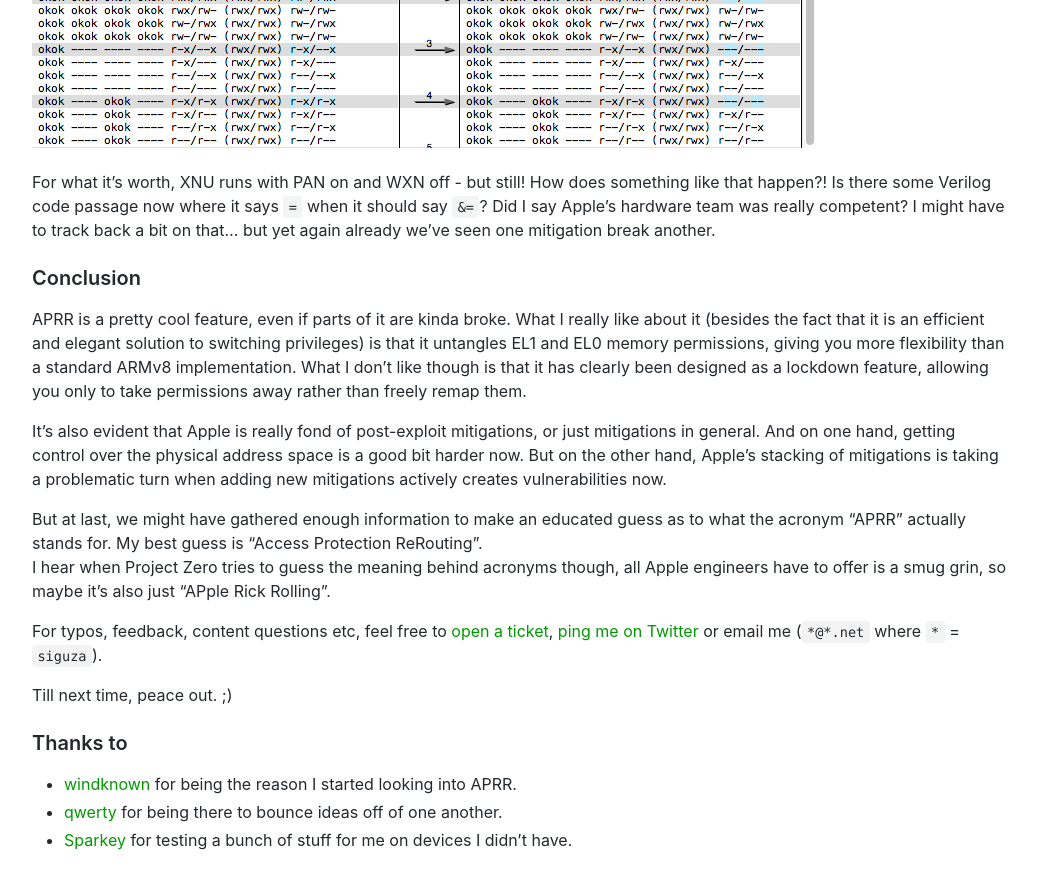
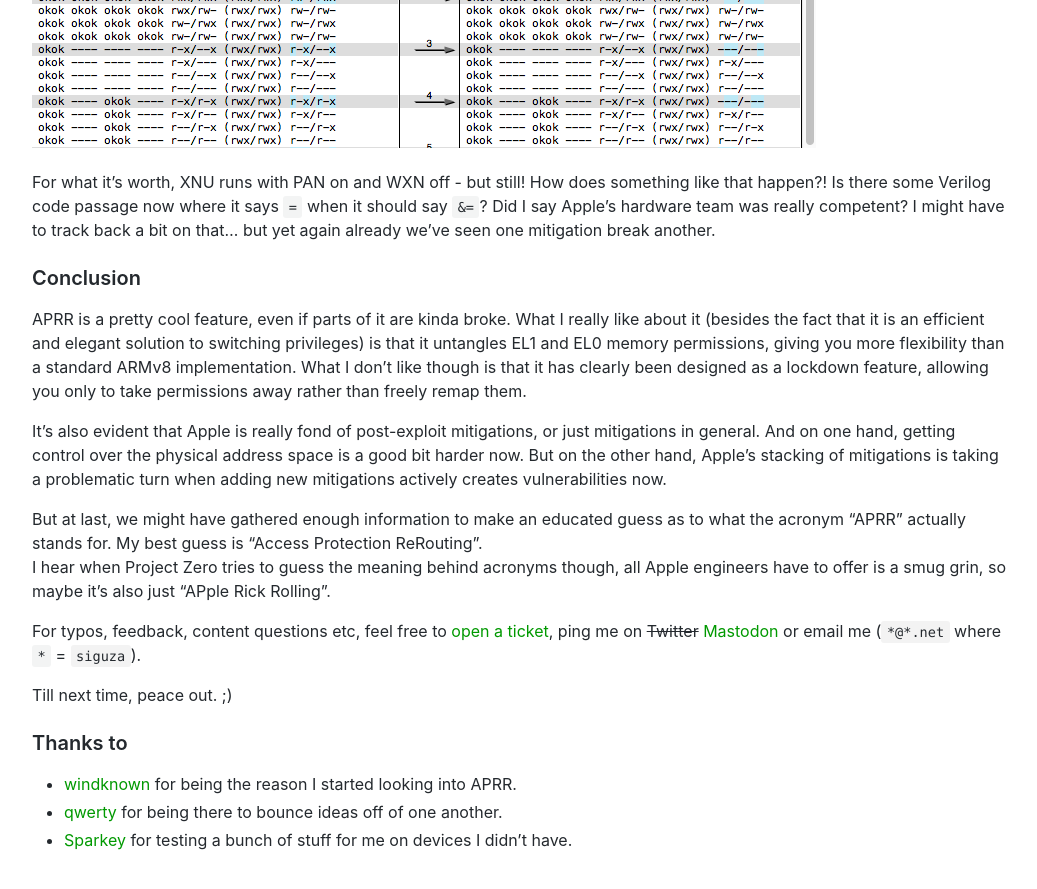
Before and after one commit to Siguza/APRR, a Jekyll site: the page built from docs/index.md, in a window 1280 px wide and 900 px high, scrolled down 22945 px. Shown: the top 889 px of the window, without its empty margins (118-1155 px from the left). Built offline with Jekyll 4.4.1, drawn with Linux system fonts in a browser that asks for light colours; our own code applies the rules of GitHub Pages for plain Markdown files.

Commit message:
Update links

```diff
--- a/docs/_layouts/default.html
+++ b/docs/_layouts/default.html
@@ -9,7 +9,7 @@
   </head>
   <body>
     <div class="container-lg px-3 my-5 markdown-body">
-      <nav class="separator">[ <a href="https://siguza.net">Home</a> | <a href="https://blog.siguza.net">Blog</a> | <a href="https://github.com/Siguza">GitHub</a> | <a href="https://twitter.com/s1guza">Twitter</a> ]</nav>
+      <nav class="separator">[ <a href="https://siguza.net">Home</a> | <a href="https://blog.siguza.net">Blog</a> | <a href="https://github.com/Siguza">GitHub</a> | <a href="https://mastodon.social/@siguza">Mastodon</a> ]</nav>
       <main>
         {{ content }}
       </main>
--- a/docs/index.md
+++ b/docs/index.md
@@ -624,7 +624,7 @@ It's also evident that Apple is really fond of post-exploit mitigations, or just
 But at last, we might have gathered enough information to make an educated guess as to what the acronym "APRR" actually stands for. My best guess is "Access Protection ReRouting".
 I hear when Project Zero tries to guess the meaning behind acronyms though, all Apple engineers have to offer is a smug grin, so maybe it's also just "APple Rick Rolling".
 
-For typos, feedback, content questions etc, feel free to [open a ticket](https://github.com/Siguza/APRR/issues), [ping me on Twitter](https://twitter.com/s1guza) or email me (`*@*.net` where `*` = `siguza`).
+For typos, feedback, content questions etc, feel free to [open a ticket](https://github.com/Siguza/APRR/issues), ping me on ~~Twitter~~ [Mastodon](https://mastodon.social/@siguza) or email me (`*@*.net` where `*` = `siguza`).
 
 Till next time, peace out. ;)
 
```
